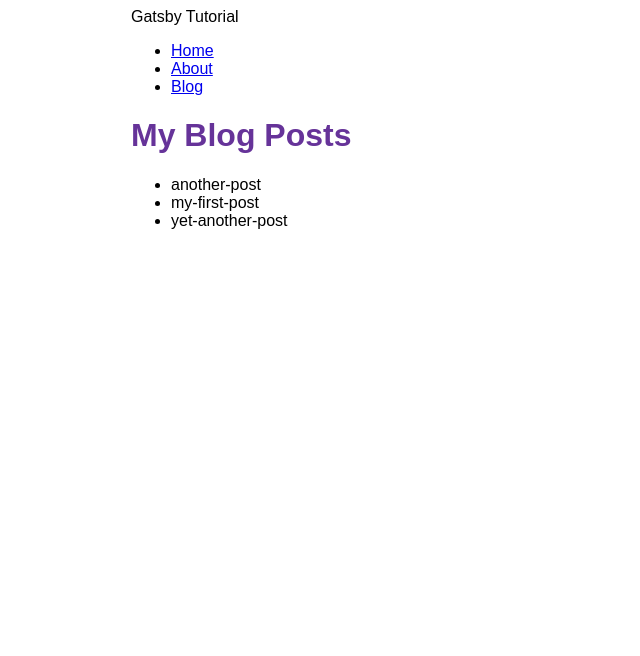
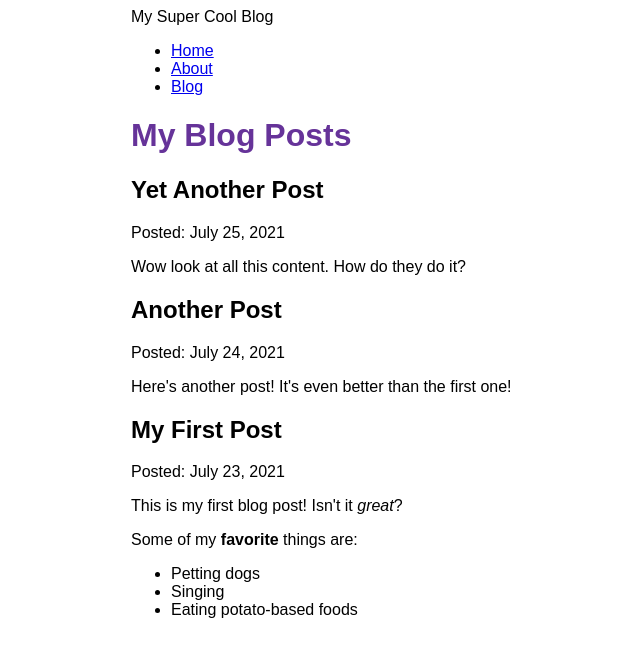
Before and after one commit to Keiji-Miyake/gatsby-tutorial, a Gatsby site: page /blog in a window 1280 px wide. Shown: the whole page, without its empty margins (259-899 px from the left). Built offline with nearby package versions, Linux system fonts and the light colour scheme; Gatsby itself is replaced by a stand-in of ours.

Commit message:
Finished Gatsby Tutorial Part 5

```diff
--- a/blog/another-post.mdx
+++ b/blog/another-post.mdx
@@ -0,0 +1,6 @@
+---
+title: "Another Post"
+date: "2021-07-24"
+---
+
+Here's another post! It's even better than the first one!
--- a/blog/my-first-post.mdx
+++ b/blog/my-first-post.mdx
@@ -0,0 +1,12 @@
+---
+title: "My First Post"
+date: "2021-07-23"
+---
+
+This is my first blog post! Isn't it *great*?
+
+Some of my **favorite** things are:
+
+* Petting dogs
+* Singing
+* Eating potato-based foods
--- a/blog/yet-another-post.mdx
+++ b/blog/yet-another-post.mdx
@@ -0,0 +1,6 @@
+---
+title: "Yet Another Post"
+date: "2021-07-25"
+---
+
+Wow look at all this content. How do they do it?
--- a/gatsby-config.js
+++ b/gatsby-config.js
@@ -1,17 +1,17 @@
 module.exports = {
   siteMetadata: {
-    siteUrl: "https://www.yourdomain.tld",
-    title: "Gatsby Tutorial",
+    title: "My Super Cool Blog",
   },
   plugins: [
     "gatsby-plugin-image",
     "gatsby-plugin-sharp",
     {
-      resolve: "gatsby-source-filesystem",
+      resolve: `gatsby-source-filesystem`,
       options: {
         name: `blog`,
-        path: `${__dirname}/blog`,
-      }
+        path: `${__dirname}/blog/`,
+      },
     },
+    "gatsby-plugin-mdx",
   ],
 };
--- a/package.json
+++ b/package.json
@@ -15,8 +15,11 @@
     "clean": "gatsby clean"
   },
   "dependencies": {
+    "@mdx-js/mdx": "^1.6.22",
+    "@mdx-js/react": "^1.6.22",
     "gatsby": "^4.3.0",
     "gatsby-plugin-image": "^2.3.0",
+    "gatsby-plugin-mdx": "^3.3.0",
     "gatsby-plugin-sharp": "^4.3.0",
     "gatsby-source-filesystem": "^4.3.0",
     "react": "^17.0.1",
--- a/src/pages/blog.js
+++ b/src/pages/blog.js
@@ -1,28 +1,36 @@
 import * as React from 'react'
 import { graphql } from 'gatsby'
+import { MDXRenderer } from 'gatsby-plugin-mdx'
 import Layout from '../components/layout'
 
 const BlogPage = ({ data }) => {
   return (
     <Layout pageTitle="My Blog Posts">
-      <ul>
-        {
-          data.allFile.nodes.map(node => (
-            <li key={node.name}>
-              {node.name}
-            </li>
-          ))
-        }
-      </ul>
+      {
+        data.allMdx.nodes.map((node) => (
+          <article key={node.id}>
+            <h2>{node.frontmatter.title}</h2>
+            <p>Posted: {node.frontmatter.date}</p>
+            <MDXRenderer>
+              {node.body}
+            </MDXRenderer>
+          </article>
+        ))
+      }
     </Layout>
   )
 }
 
 export const query = graphql`
   query {
-    allFile(filter: {sourceInstanceName: {eq: "blog"}}) {
+    allMdx(sort: {fields: frontmatter___date, order: DESC}) {
       nodes {
-        name
+        frontmatter {
+          date(formatString: "MMMM D, YYYY")
+          title
+        }
+        id
+        body
       }
     }
   }
```
Also changed, not shown: 1 other file.
